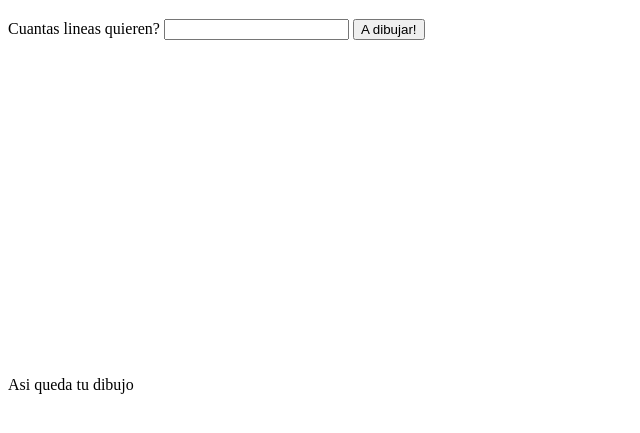
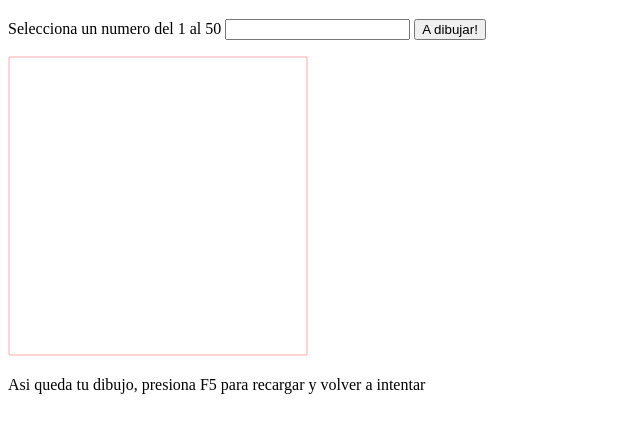
Before and after one commit to cobiansoria/Proyect-secret-web, a plain HTML site: page index.html in a window 1280 px wide. Both pictures are taken after a click on the button "A dibujar!". Shown: the part 61-494 px from the top of the page, without its empty margins (0-640 px from the left). Drawn offline with Linux system fonts and the light colour scheme.

Commit message:
Ya corregido Canvas

```diff
--- a/dibujo.js
+++ b/dibujo.js
@@ -14,6 +14,8 @@ function dibujarLinea(color, xinicial, yinicial, xfinal, yfinal)
   lienzo.strokeStyle = color;
   lienzo.moveTo(xinicial, yinicial);
   lienzo.lineTo(xfinal, yfinal);
+  lienzo.moveTo(yinicial, xinicial);
+  lienzo.lineTo(yfinal, xfinal);
   lienzo.stroke();
   lienzo.closePath();
 }
@@ -34,6 +36,6 @@ function dibujoPorClick()
     console.log("linea " + l);
   }
 
-    dibularLinea(colorcito, 1,1,1,299);
-    dibularLinea(colorcito, 1,299,299,299);
+    dibujarLinea(colorcito, 1,1,1,299);
+    dibujarLinea(colorcito, 1,299,299,299);
 }
--- a/index.html
+++ b/index.html
@@ -10,12 +10,12 @@
 <body>
     <h1> Yo soy su Padree!!</h1>
     <p>
-      Cuantas lineas quieren?
+      Selecciona un numero del 1 al 50
       <input type="text" id="texto_lineas" />
       <input type="button" value="A dibujar!" id="botoncito" />
     </p>
     <canvas width="300" height="300" id="dibujito"></canvas>
-    <p>Asi queda tu dibujo </p>
+    <p>Asi queda tu dibujo, presiona F5 para recargar y volver a intentar </p>
     <script src="dibujo.js" ></script>
 
 
```
